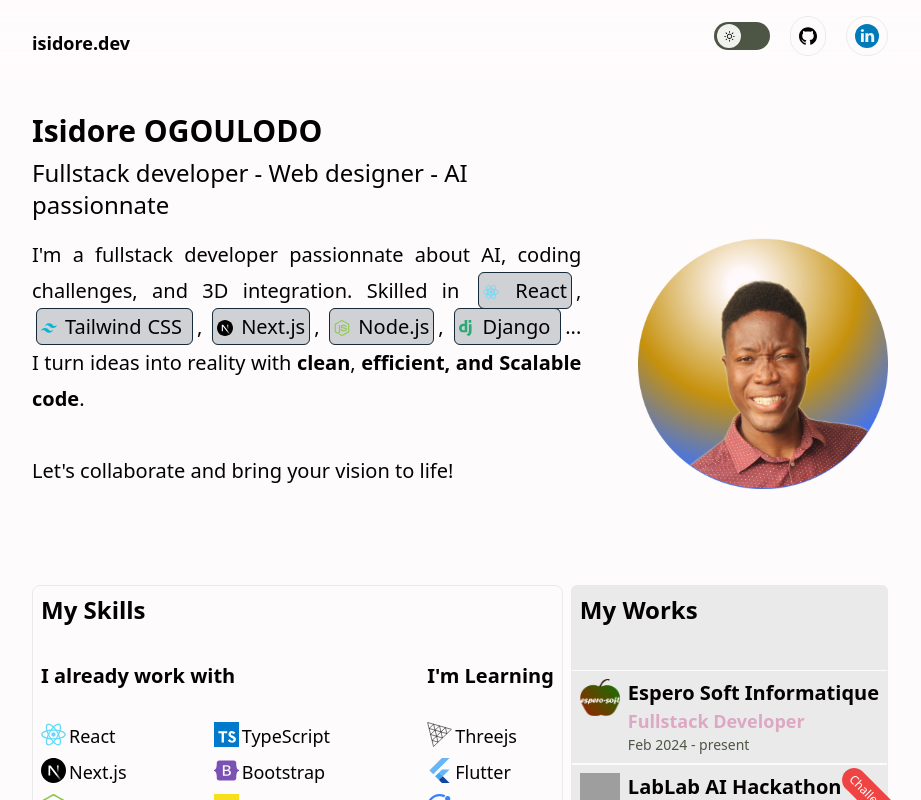
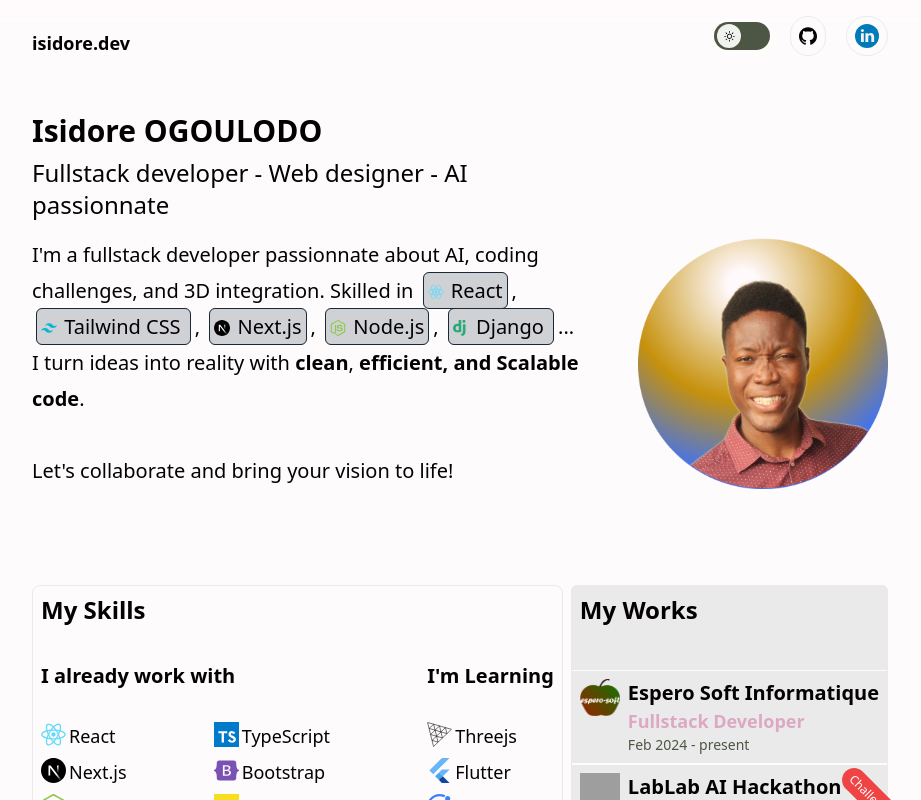
Before and after one commit to OGisidore/testify---nextjsapp, a Next.js app: page / in a window 1280 px wide. Shown: the top 800 px of the page, without its empty margins (180-1101 px from the left). Built offline with nearby package versions, Linux system fonts and the light colour scheme; grey boxes are pictures that could not be loaded.

Commit message:
Revert "style: update text alignment for hero component description"
This reverts commit ba52bd9812760e6226b177a9aea19a17aa9b316e.

```diff
--- a/app/_components/Hero.tsx
+++ b/app/_components/Hero.tsx
@@ -21,7 +21,7 @@ export const Hero = () => {
             {" "}
             Fullstack developer - Web designer - AI passionnate{" "}
           </h3>
-          <p className="description text-justify mt-4 text-xl leading-9 font-medium">
+          <p className="description mt-4 text-xl leading-9 font-medium">
           I&apos;m a fullstack developer passionnate about AI, coding challenges, and 3D integration. Skilled in {' '}
           <Code className="whitespace-nowrap mx-1"><CustomIcon name="React" size={16} className="inline mb-0.5 mr-0.5"/> React</Code>,{' '}
           <Code className="whitespace-nowrap mx-1"><CustomIcon name="TailwindCSS" size={16} className="inline mb-0.5 mr-0.5"/> Tailwind CSS </Code>,{' '}
```
